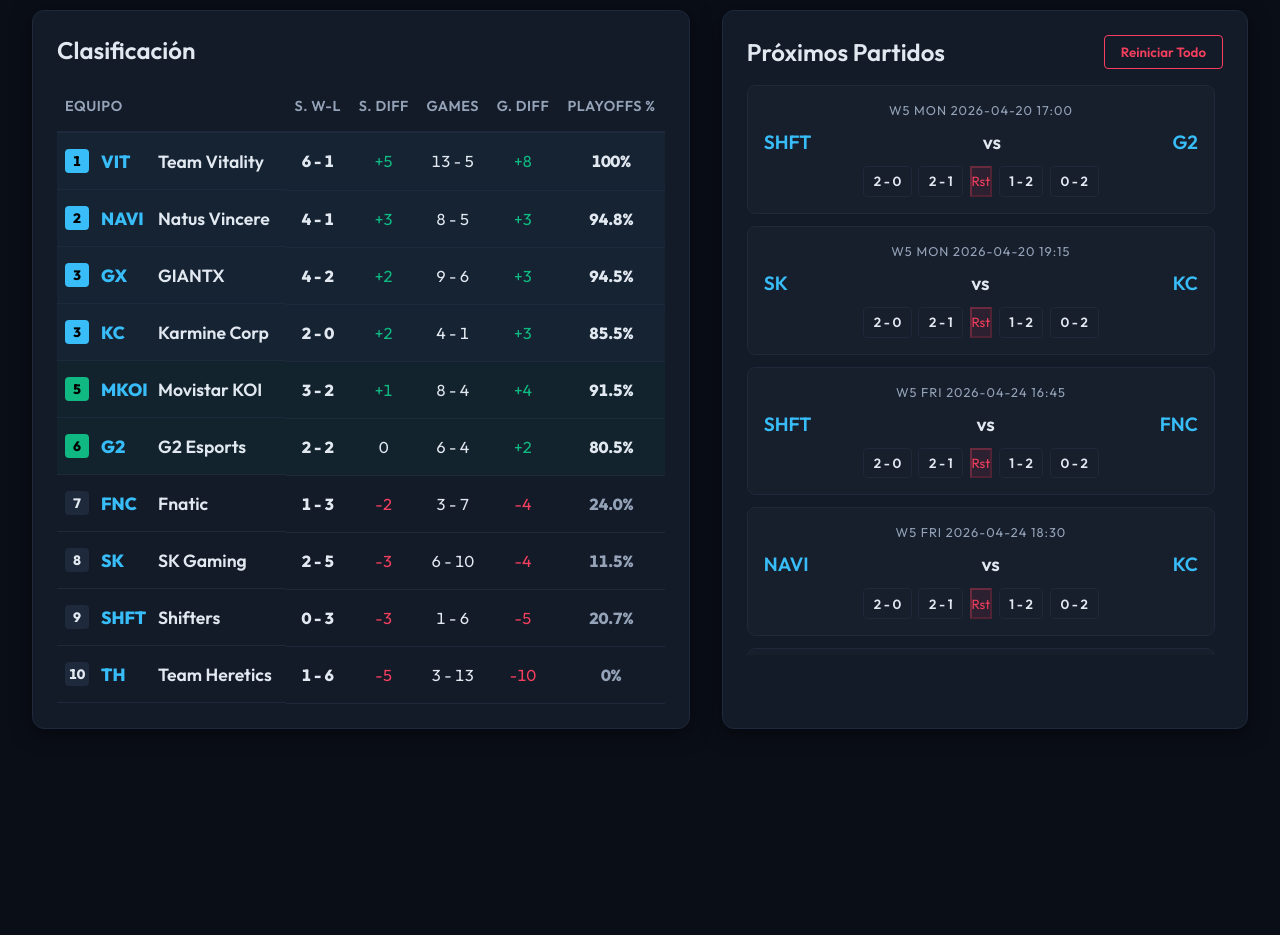
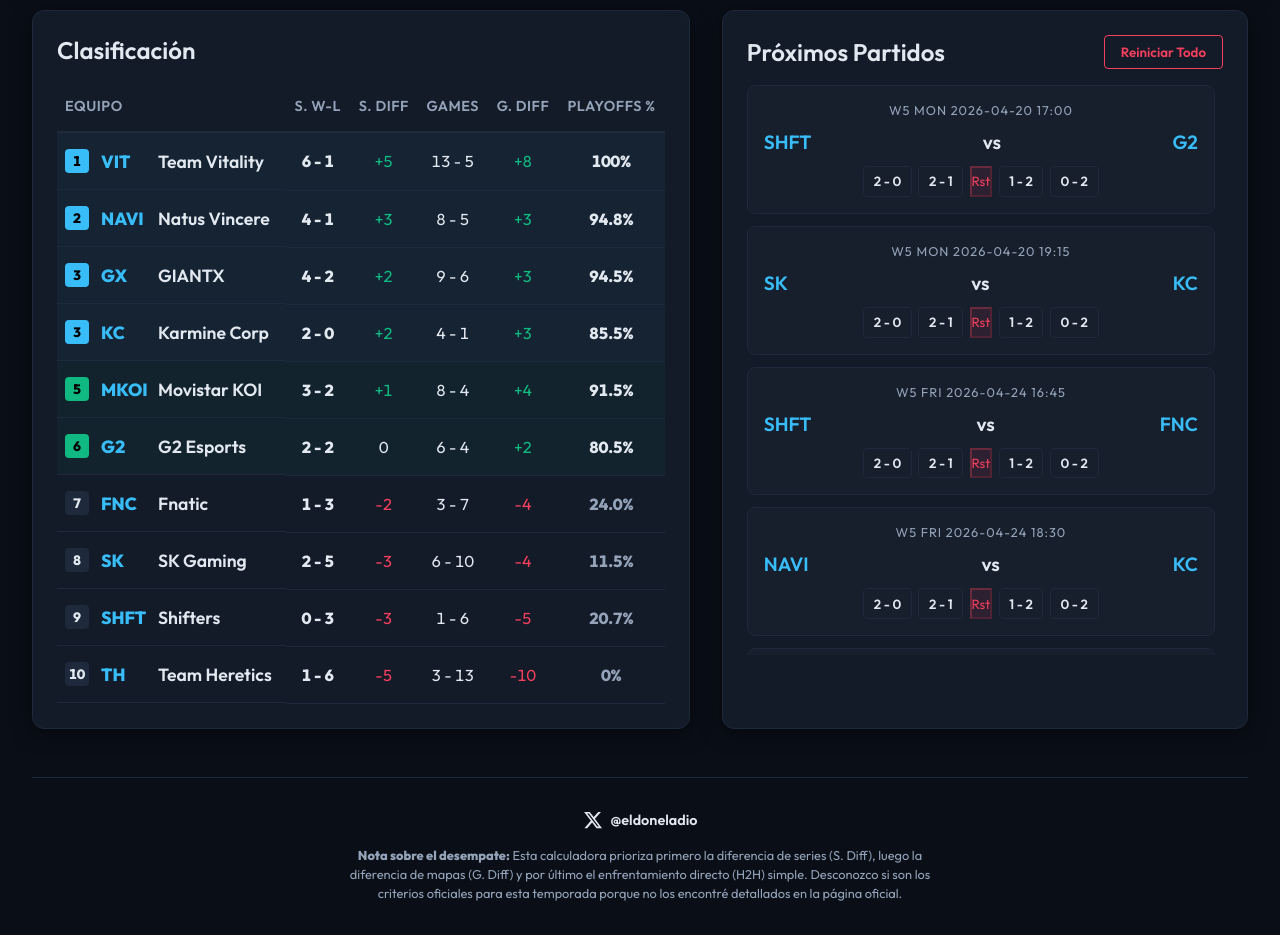
Before and after one commit to DonEladio5/lec-calculator, a plain HTML site: page spring2026.html in a window 1280 px wide. Shown: the part 104-1039 px from the top of the page. Before the commit the page ends 865 px from the top, so only its background shows below. Drawn offline with Linux system fonts and the light colour scheme.

Commit message:
Añadido footer con X logo y disclaimer

```diff
--- a/spring2026.html
+++ b/spring2026.html
@@ -297,6 +297,46 @@
     .row-updated {
       animation: highlightRow 1s cubic-bezier(0.4, 0, 0.2, 1);
     }
+
+    /* Footer */
+    footer {
+      margin-top: 3rem;
+      padding-top: 2rem;
+      border-top: 1px solid var(--border-color);
+      text-align: center;
+      color: var(--text-muted);
+      font-size: 0.9rem;
+      display: flex;
+      flex-direction: column;
+      align-items: center;
+      gap: 1rem;
+    }
+
+    .social-link {
+      display: flex;
+      align-items: center;
+      gap: 0.5rem;
+      color: var(--text-main);
+      text-decoration: none;
+      font-weight: 600;
+      transition: color 0.2s;
+    }
+
+    .social-link:hover {
+      color: var(--accent);
+    }
+
+    .social-link svg {
+      width: 20px;
+      height: 20px;
+      fill: currentColor;
+    }
+
+    .disclaimer {
+      font-size: 0.8rem;
+      max-width: 600px;
+      line-height: 1.5;
+    }
   </style>
 </head>
 
@@ -334,6 +374,18 @@
       </div>
     </div>
   </div>
+
+  <footer>
+    <a href="https://x.com/eldoneladio" target="_blank" rel="noopener noreferrer" class="social-link">
+      <svg viewBox="0 0 24 24" aria-hidden="true">
+        <path d="M18.244 2.25h3.308l-7.227 8.26 8.502 11.24H16.17l-5.214-6.817L4.99 21.75H1.68l7.73-8.835L1.254 2.25H8.08l4.713 6.231zm-1.161 17.52h1.833L7.084 4.126H5.117z"></path>
+      </svg>
+      @eldoneladio
+    </a>
+    <div class="disclaimer">
+      <strong>Nota sobre el desempate:</strong> Esta calculadora prioriza primero la diferencia de series (S. Diff), luego la diferencia de mapas (G. Diff) y por último el enfrentamiento directo (H2H) simple. Desconozco si son los criterios oficiales para esta temporada porque no los encontré detallados en la página oficial.
+    </div>
+  </footer>
 
   <script>
     const INIT_TEAMS = {
```
